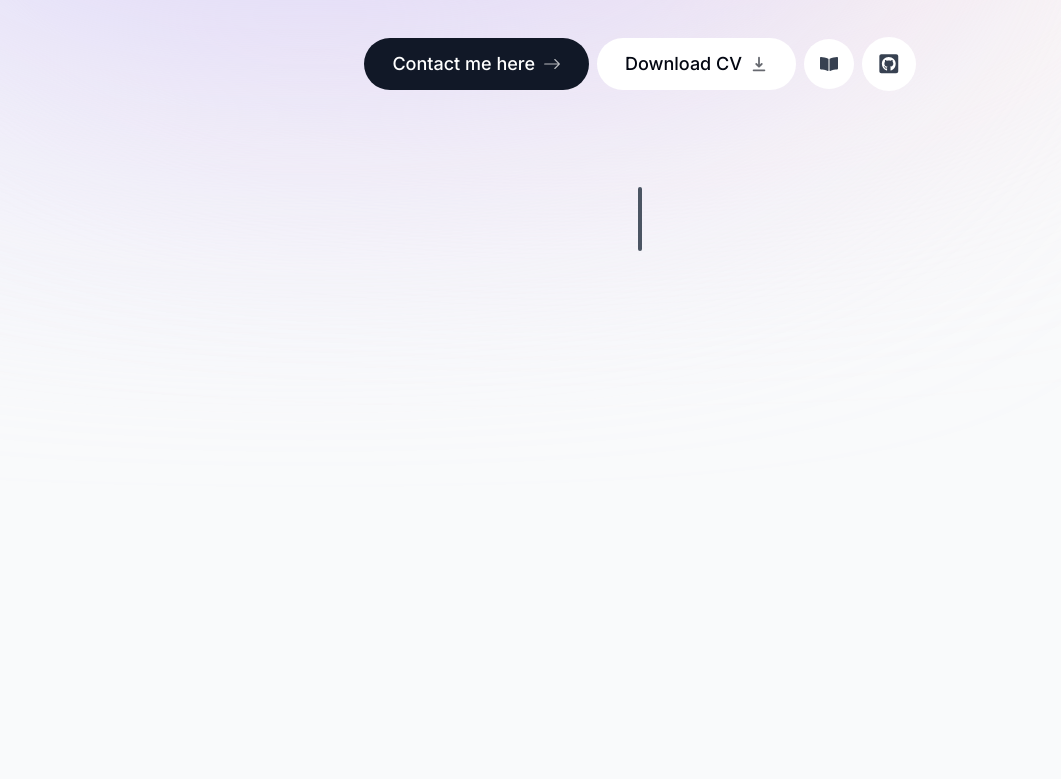
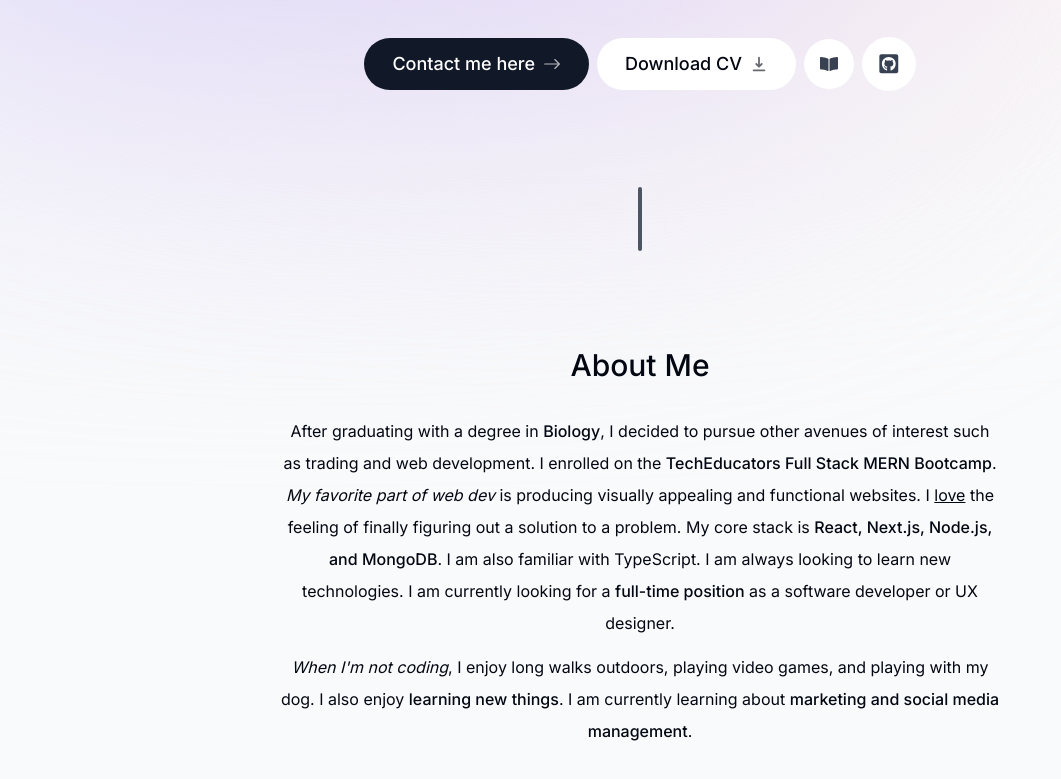
Before and after one commit to BigLu5/lukesblog, a Next.js app: page / in a window 1280 px wide. Shown: the part 419-1198 px from the top of the page, without its empty margins (0-1061 px from the left). Built offline with nearby package versions, Linux system fonts and the light colour scheme.

Commit message:
add about section

```diff
--- a/src/app/page.tsx
+++ b/src/app/page.tsx
@@ -1,12 +1,14 @@
 import Image from "next/image";
 import Intro from "@/components/Intro";
 import SectionDivider from "@/components/Section-Divider";
+import About from "@/components/About";
 
 export default function Home() {
   return (
     <main className="flex flex-col items-center px-4">
       <Intro />
       <SectionDivider />
+      <About />
     </main>
   );
 }
--- /dev/null
+++ b/src/components/About.tsx
@@ -0,0 +1,48 @@
+"use client";
+
+import React from "react";
+import SectionHeading from "./Section-Heading";
+import { motion } from "framer-motion";
+
+export default function About() {
+  return (
+    <motion.section
+      className="mb-28 max-w-[45rem] text-center leading-8 sm:mb-40"
+      initial={{ opacity: 0, y: 100 }}
+      animate={{ opacity: 1, y: 0 }}
+      transition={{ delay: 0.175 }}
+    >
+      <SectionHeading>About me</SectionHeading>
+      <p className="mb-3">
+        After graduating with a degree in{" "}
+        <span className="font-medium">Biology</span>, I decided to pursue other
+        avenues of interest such as trading and web development. I enrolled on
+        the{" "}
+        <span className="font-medium">
+          TechEducators Full Stack MERN Bootcamp
+        </span>
+        . <span className="italic">My favorite part of web dev</span> is
+        producing visually appealing and functional websites. I{" "}
+        <span className="underline">love</span> the feeling of finally figuring
+        out a solution to a problem. My core stack is{" "}
+        <span className="font-medium">
+          React, Next.js, Node.js, and MongoDB
+        </span>
+        . I am also familiar with TypeScript. I am always looking to learn new
+        technologies. I am currently looking for a{" "}
+        <span className="font-medium">full-time position</span> as a software
+        developer or UX designer.
+      </p>
+      <p>
+        <span className="italic">When I'm not coding</span>, I enjoy long walks
+        outdoors, playing video games, and playing with my dog. I also enjoy{" "}
+        <span className="font-medium">learning new things</span>. I am currently
+        learning about{" "}
+        <span className="font-medium">
+          marketing and social media management
+        </span>
+        .
+      </p>
+    </motion.section>
+  );
+}
--- /dev/null
+++ b/src/components/Section-Heading.tsx
@@ -0,0 +1,13 @@
+import React from "react";
+
+type SectionHeadingProps = {
+  children: React.ReactNode;
+};
+
+export default function SectionHeading({ children }: SectionHeadingProps) {
+  return (
+    <h2 className="text-3xl font-medium capitalize mb-8 text-center">
+      {children}
+    </h2>
+  );
+}
```
